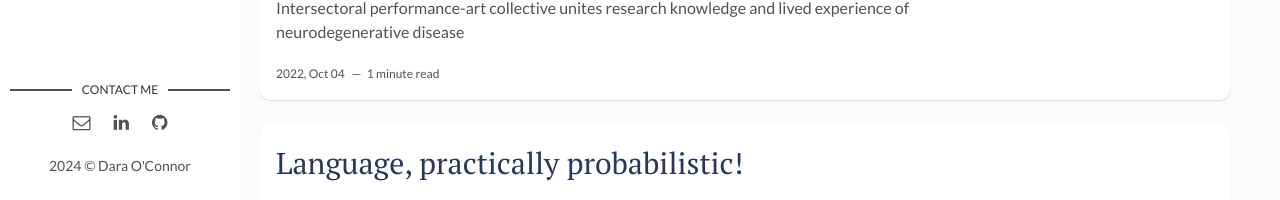
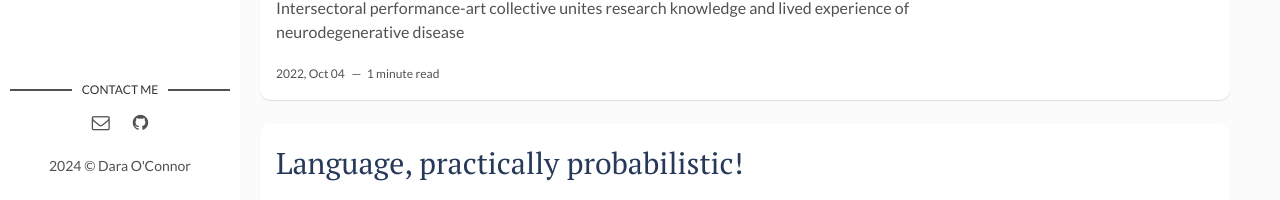
Before and after one commit to spockrocket/spockrocket.github.io, a Jekyll site: the page built from index.html, in a window 1280 px wide and 900 px high, scrolled down 544 px. Shown: the part 690-890 px from the top of the window. Built offline with Jekyll 4.4.1, drawn with Linux system fonts in a browser that asks for light colours; the list of posts is cut into pages by our own code.

Commit message:
Update main.html
Removed LinkedIn button/link

```diff
--- a/_layouts/main.html
+++ b/_layouts/main.html
@@ -26,8 +26,6 @@ layout: default
         {% endif %}
         {% if site.social-linkedin %}
           <li class="linkedin"><a href="https://in.linkedin.com/in/{{site.social-linkedin}}" target="_blank"><i class="fa fa-linkedin"></i></a></li>
-        {% else %}
-          <li class="linkedin"><a href="https://in.linkedin.com/" target="_blank"><i class="fa fa-linkedin" aria-hidden="true"></i></a></li>
         {% endif %}
         {% if site.social-github %}
           <li class="github"><a href="http://github.com/{{site.social-github}}" target="_blank"><i class="fa fa-github"></i></a></li>
```
